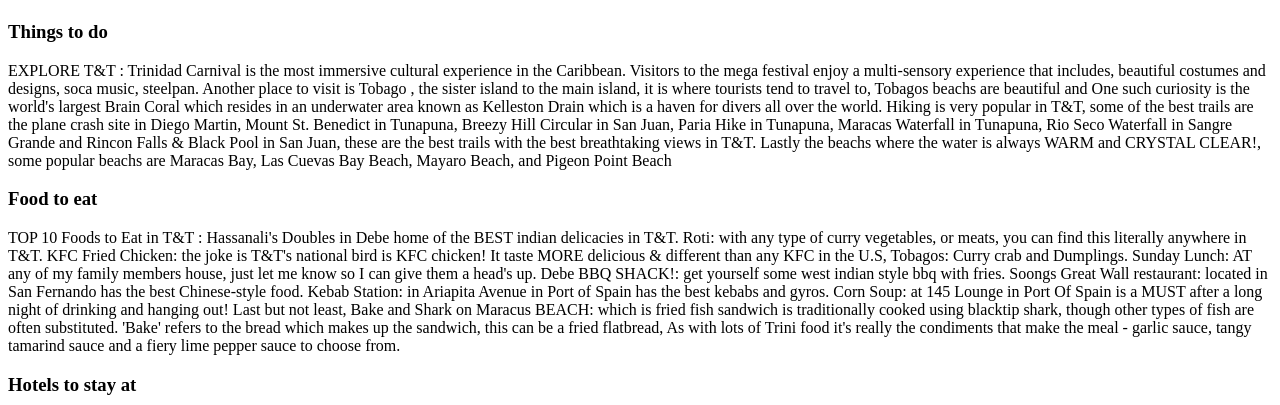
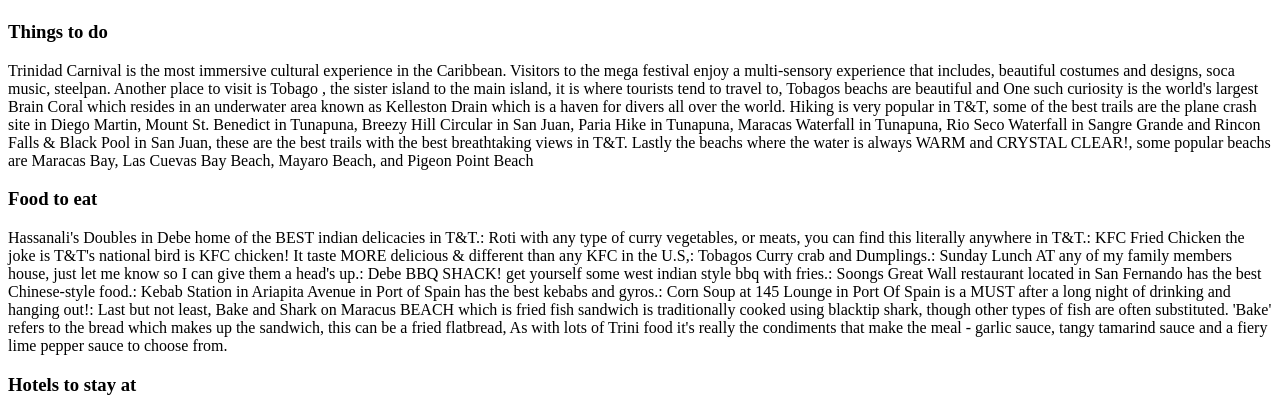
Before and after one commit to lbhikoo/project-2, a React (Create React App) app: page /locations in a window 1280 px wide. Shown: the part 134-539 px from the top of the page. Built offline with nearby package versions, Linux system fonts and the light colour scheme; data requests are answered from the project's data file.

Commit message:
fixed location filter

```diff
--- a/db.json
+++ b/db.json
@@ -3,8 +3,8 @@
     {
       "id": 1,
       "location": "Port-of-Spain, Trinidad & Tobago",
-      "todo": "EXPLORE T&T : Trinidad Carnival is the most immersive cultural experience in the Caribbean. Visitors to the mega festival enjoy a multi-sensory experience that includes, beautiful costumes and designs, soca music, steelpan. Another place to visit is Tobago , the sister island to the main island, it is where tourists tend to travel to, Tobagos beachs are beautiful and One such curiosity is the world's largest Brain Coral which resides in an underwater area known as Kelleston Drain which is a haven for divers all over the world. Hiking is very popular in T&T, some of the best trails are the plane crash site in Diego Martin, Mount St. Benedict in Tunapuna, Breezy Hill Circular in San Juan, Paria Hike in Tunapuna, Maracas Waterfall in Tunapuna, Rio Seco Waterfall in Sangre Grande and Rincon Falls & Black Pool in San Juan, these are the best trails with the best breathtaking views in T&T. Lastly the beachs where the water is always WARM and CRYSTAL CLEAR!, some popular beachs are Maracas Bay, Las Cuevas Bay Beach, Mayaro Beach, and Pigeon Point Beach",
-      "food": "TOP 10 Foods to Eat in T&T : Hassanali's Doubles in Debe home of the BEST indian delicacies in T&T. Roti: with any type of curry vegetables, or meats, you can find this literally anywhere in T&T. KFC Fried Chicken: the joke is T&T's national bird is KFC chicken! It taste MORE delicious & different than any KFC in the U.S, Tobagos: Curry crab and Dumplings. Sunday Lunch: AT any of my family members house, just let me know so I can give them a head's up. Debe BBQ SHACK!: get yourself some west indian style bbq with fries. Soongs Great Wall restaurant: located in San Fernando has the best Chinese-style food. Kebab Station: in Ariapita Avenue in Port of Spain has the best kebabs and gyros. Corn Soup: at 145 Lounge in Port Of Spain is a MUST after a long night of drinking and hanging out! Last but not least, Bake and Shark on Maracus BEACH: which is fried fish sandwich is traditionally cooked using blacktip shark, though other types of fish are often substituted. 'Bake' refers to the bread which makes up the sandwich, this can be a fried flatbread, As with lots of Trini food it's really the condiments that make the meal - garlic sauce, tangy tamarind sauce and a fiery lime pepper sauce to choose from.",
+      "todo": "Trinidad Carnival is the most immersive cultural experience in the Caribbean. Visitors to the mega festival enjoy a multi-sensory experience that includes, beautiful costumes and designs, soca music, steelpan. Another place to visit is Tobago , the sister island to the main island, it is where tourists tend to travel to, Tobagos beachs are beautiful and One such curiosity is the world's largest Brain Coral which resides in an underwater area known as Kelleston Drain which is a haven for divers all over the world. Hiking is very popular in T&T, some of the best trails are the plane crash site in Diego Martin, Mount St. Benedict in Tunapuna, Breezy Hill Circular in San Juan, Paria Hike in Tunapuna, Maracas Waterfall in Tunapuna, Rio Seco Waterfall in Sangre Grande and Rincon Falls & Black Pool in San Juan, these are the best trails with the best breathtaking views in T&T. Lastly the beachs where the water is always WARM and CRYSTAL CLEAR!, some popular beachs are Maracas Bay, Las Cuevas Bay Beach, Mayaro Beach, and Pigeon Point Beach",
+      "food": "Hassanali's Doubles in Debe home of the BEST indian delicacies in T&T.: Roti with any type of curry vegetables, or meats, you can find this literally anywhere in T&T.: KFC Fried Chicken the joke is T&T's national bird is KFC chicken! It taste MORE delicious & different than any KFC in the U.S,: Tobagos Curry crab and Dumplings.: Sunday Lunch AT any of my family members house, just let me know so I can give them a head's up.: Debe BBQ SHACK! get yourself some west indian style bbq with fries.: Soongs Great Wall restaurant located in San Fernando has the best Chinese-style food.: Kebab Station in Ariapita Avenue in Port of Spain has the best kebabs and gyros.: Corn Soup at 145 Lounge in Port Of Spain is a MUST after a long night of drinking and hanging out!: Last but not least, Bake and Shark on Maracus BEACH which is fried fish sandwich is traditionally cooked using blacktip shark, though other types of fish are often substituted. 'Bake' refers to the bread which makes up the sandwich, this can be a fried flatbread, As with lots of Trini food it's really the condiments that make the meal - garlic sauce, tangy tamarind sauce and a fiery lime pepper sauce to choose from.",
       "hotel": "Trinidad Hotels: Hyatt Regency, Holiday Inn, Court Yard, experience Caribbean hospitality, waterfront views and modern amenities at these contemporary hotels. Vacation Homes are also good especially if you rent a beach house the backyard is the BEACH!",
       "history": "You’ve made a wonderful decision to discover Trinidad and Tobago! Some information you should know before traveling is T&T is located at the southern end of the Caribbean island chain, just 7 miles off the coast of South America, you can actually see mountains of Venezuela clearly from Port Of Spain. Trinidad and Tobago are about 21 miles apart you can get to either island by small plane or ferry. Trinidad is more extrovert, lively and full of music and activity whereas, Tobago is more introvert, more peaceful, Tobago is where the Trinidadians go relax! English in the language spoken in T&T and the population is very mixed, descended mainly from Africa and India, but also some people from Europe, the Middle East, and even China. T&T is known for our music genres that are Calypso, Soca, Indian-Chutney, and reggae! ENJOY ",
       "image": "https://www.tripsavvy.com/thmb/Hx_-Iu_330SMnDTcWqs0ajRW1IY=/1500x0/filters:no_upscale():max_bytes(150000):strip_icc()/GettyImages-rh526-653-5b54f08b46e0fb00370f2c57.jpg"
--- a/src/LocationData.js
+++ b/src/LocationData.js
@@ -8,6 +8,11 @@
         const pElements = anArray.map(p => <p> {p} </p>)
         return pElements
     }
+
+
+
+
+
 
     return(
         <div>
--- a/src/LocationsContainer.js
+++ b/src/LocationsContainer.js
@@ -10,11 +10,10 @@
 
    const [locationDropDown, setLocationDropDown] = useState('')
 
-   const myFilter = filteredLocation => {
-    if (filteredLocation.location.includes(locationDropDown)) {
-      return true
-    }
-}
+   const myFilter = filteredLocation =>
+    filteredLocation.location.includes(locationDropDown) || locationDropDown === 'All'
+
+
 
     const locationList = locations.filter(myFilter)
 
@@ -29,10 +28,15 @@
     },[])
 
 
+
+
+
     return (
         <div>
+
             <DropDown filterLocations= {changeLocation}/>
             <LocationList locations={locationList}/>
+
         </div>
     )
 }
```
